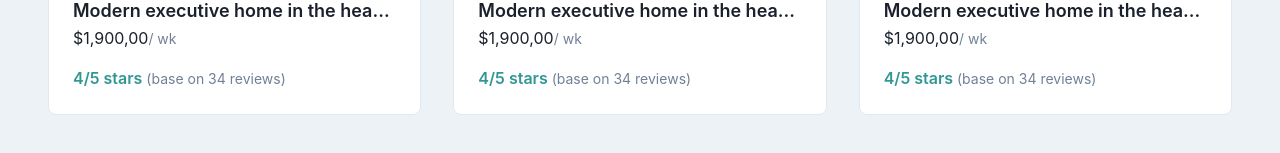
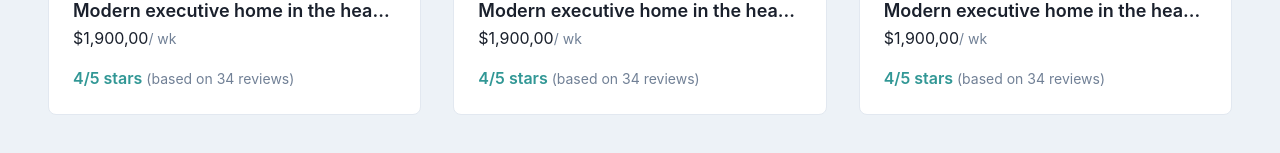
Before and after one commit to SirwanAfifi/tailwindcss-experiments, a React (Create React App) app in the folder simple-card/: page / in a window 1280 px wide. Shown: the part 503-656 px from the top of the page. Built offline with nearby package versions, Linux system fonts and the light colour scheme.

Commit message:
Fix typo

```diff
--- a/simple-card/src/components/Property.js
+++ b/simple-card/src/components/Property.js
@@ -14,7 +14,7 @@
             </div>
             <div className="mt-4">
                 <span className="text-teal-600 font-semibold">{property.rating}/5 stars</span>
-                <span className="text-gray-600 text-sm"> (base on {property.reviewCount} reviews)</span>
+                <span className="text-gray-600 text-sm"> (based on {property.reviewCount} reviews)</span>
             </div>
         </div>
     </div>
```
